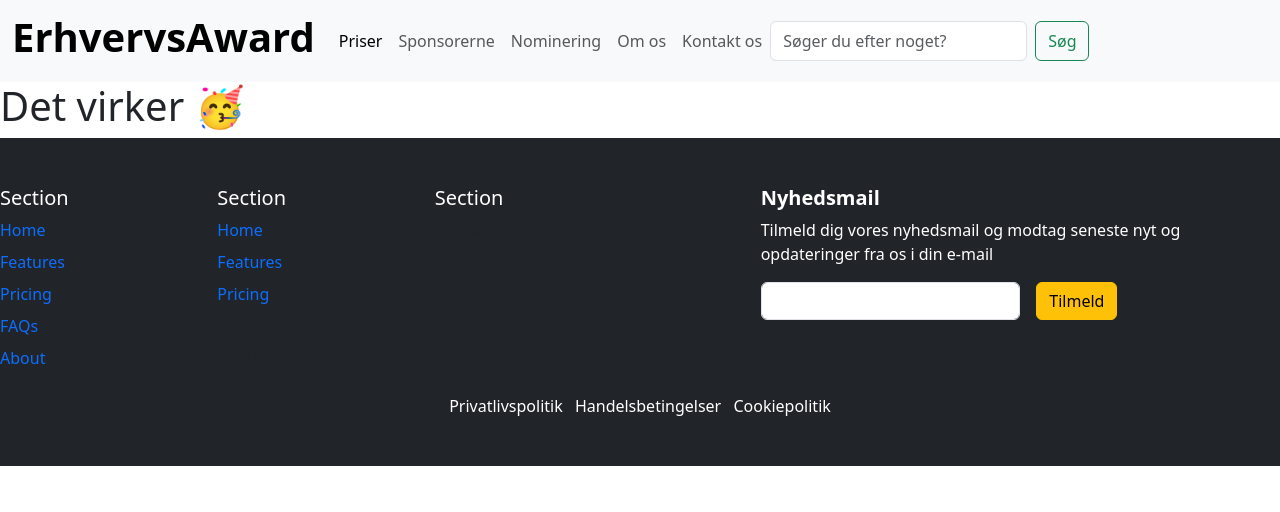
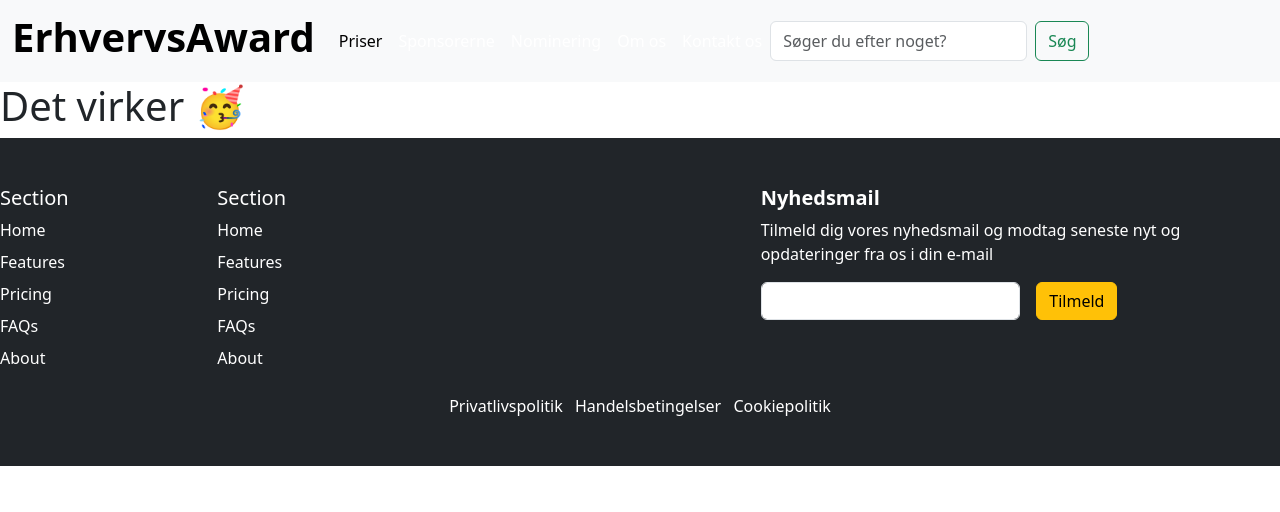
Before and after one commit to Minie08/ErhvervsAward, a PHP site: page / in a window 1280 px wide. Shown: the top 512 px of the page. Run offline with PHP 8.4, Linux system fonts and the light colour scheme; style sheets or scripts are compiled from the project's sources.

Commit message:
footer opdatering

```diff
--- a/css/styles.scss
+++ b/css/styles.scss
@@ -18,3 +18,6 @@ $theme-colors: map-merge($theme-colors, $custom-colors);
 @import "bootstrapComponents";
 
 // 5. Du kan lave styling her...
+.nav-link {
+	color: white;
+}
--- a/includes/footer.php
+++ b/includes/footer.php
@@ -4,34 +4,26 @@
                     <div class="col-6 col-md-2 mb-3">
                         <h5>Section</h5>
                         <ul class="nav flex-column">
-                            <li class="nav-item mb-2"><a href="#" class="nav-link p-0">Home</a></li>
-                            <li class="nav-item mb-2"><a href="#" class="nav-link p-0">Features</a></li>
-                            <li class="nav-item mb-2"><a href="#" class="nav-link p-0">Pricing</a></li>
-                            <li class="nav-item mb-2"><a href="#" class="nav-link p-0">FAQs</a></li>
-                            <li class="nav-item mb-2"><a href="#" class="nav-link p-0">About</a></li>
+                            <li class="nav-item mb-2"><a href="#" class="p-0 text-white">Home</a></li>
+                            <li class="nav-item mb-2"><a href="#" class="p-0 text-white">Features</a></li>
+                            <li class="nav-item mb-2"><a href="#" class="p-0 text-white">Pricing</a></li>
+                            <li class="nav-item mb-2"><a href="#" class="p-0 text-white">FAQs</a></li>
+                            <li class="nav-item mb-2"><a href="#" class="p-0 text-white">About</a></li>
                         </ul>
                     </div>
 
                     <div class="col-6 col-md-2 mb-3">
                         <h5>Section</h5>
                         <ul class="nav flex-column">
-                            <li class="nav-item mb-2"><a href="#" class="nav-link p-0">Home</a></li>
-                            <li class="nav-item mb-2"><a href="#" class="nav-link p-0">Features</a></li>
-                            <li class="nav-item mb-2"><a href="#" class="nav-link p-0">Pricing</a></li>
-                            <li class="nav-item mb-2"><a href="#" class="nav-link p-0 text-body-secondary">FAQs</a></li>
-                            <li class="nav-item mb-2"><a href="#" class="nav-link p-0 text-body-secondary">About</a></li>
+                            <li class="nav-item mb-2"><a href="#" class="p-0 text-white">Home</a></li>
+                            <li class="nav-item mb-2"><a href="#" class="p-0 text-white">Features</a></li>
+                            <li class="nav-item mb-2"><a href="#" class="p-0 text-white">Pricing</a></li>
+                            <li class="nav-item mb-2"><a href="#" class="p-0 text-white">FAQs</a></li>
+                            <li class="nav-item mb-2"><a href="#" class="p-0 text-white">About</a></li>
                         </ul>
                     </div>
 
                     <div class="col- col-md-2 mb-3">
-                        <h5>Section</h5>
-                        <ul class="nav flex-column">
-                            <li class="nav-item mb-2"><a href="#" class="nav-link p-0 text-body-secondary">Home</a></li>
-                            <li class="nav-item mb-2"><a href="#" class="nav-link p-0 text-body-secondary">Features</a></li>
-                            <li class="nav-item mb-2"><a href="#" class="nav-link p-0 text-body-secondary">Pricing</a></li>
-                            <li class="nav-item mb-2"><a href="#" class="nav-link p-0 text-body-secondary">FAQs</a></li>
-                            <li class="nav-item mb-2"><a href="#" class="nav-link p-0 text-body-secondary">About</a></li>
-                        </ul>
                     </div>
 
                     <div class="col-md-5 offset-md-1 mb-3">
```
